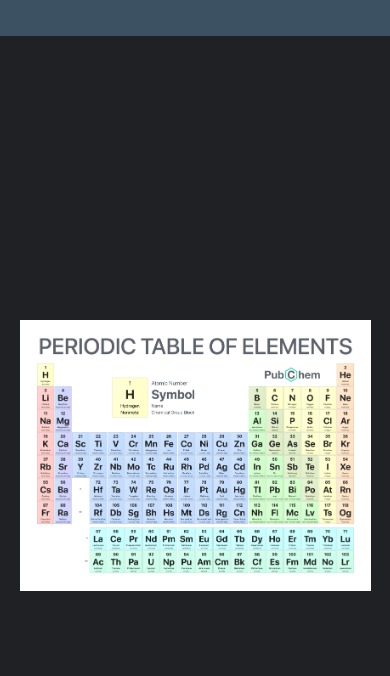
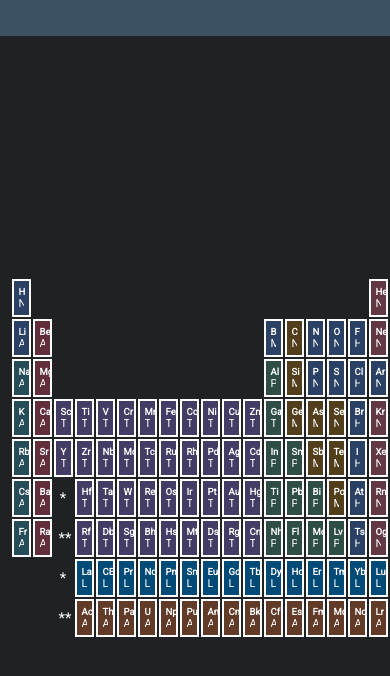
Before and after one commit to Aamin88/periodic-table, a plain HTML site: page index.html in a window 390 px wide. Shown: the part 114-790 px from the top of the page. Drawn offline with Linux system fonts and the light colour scheme.

Commit message:
conflit: resolving differences in read me file

```diff
--- a/index.html
+++ b/index.html
@@ -21,6 +21,7 @@
             />
           </figure>
         </div>
+        <div class="content">
           <div class="info">
             <div class="element">
               <span class="number">1</span>
@@ -68,7 +69,6 @@
               </td>
               <!-- end of row 1-->
             </tr>
-
             <tr>
               <!-- start of row 2-->
               <td class="nonmetal">
@@ -131,7 +131,6 @@
               </td>
               <!-- end of row 2-->
             </tr>
-
             <tr>
               <!-- start of row 3-->
               <td class="alkali-metal">
@@ -194,7 +193,6 @@
               </td>
               <!-- end of row 3 -->
             </tr>
-
             <tr>
               <!-- start of row 4-->
               <td class="alkali-metal">
@@ -307,7 +305,6 @@
               </td>
               <!-- end of row 4-->
             </tr>
-
             <tr>
               <!-- start of row 5 -->
               <td class="alkali-metal">
@@ -420,7 +417,6 @@
               </td>
               <!-- end of row 5-->
             </tr>
-
             <tr>
               <!-- start of row 6 -->
               <td class="alkali-metal">
@@ -528,7 +524,6 @@
               </td>
               <!-- end of row 6-->
             </tr>
-
             <tr>
               <!-- start of row 7-->
               <td class="alkali-metal">
@@ -636,7 +631,6 @@
               </td>
               <!-- end of row 7-->
             </tr>
-
             <tr id="row-8">
               <!-- start of row 8-->
               <td></td>
@@ -734,7 +728,6 @@
               </td>
               <!-- end of row 8-->
             </tr>
-
             <tr>
               <!-- start of row 9-->
               <td></td>
@@ -832,9 +825,9 @@
               </td>
               <!-- end of row 9-->
             </tr>
-
             <!--  -->
           </table>
+        </div>
       </main>
     </div>
   </body>
--- a/styles.css
+++ b/styles.css
@@ -51,10 +51,16 @@ img {
   width: 100%;
   height: auto;
 }
+/* here the table is */
+.content {
+  position: relative;
+  width: 100%;
+  display: flex;
+  align-items: center;
+}
 
 /* styles for the element containing the table */
 main {
-  position: relative;
   width: 100%;
   min-height: 100vh;
   display: grid;
@@ -67,12 +73,13 @@ table {
   margin: 80px 0px;
   width: 90%;
   overflow: hidden;
+  margin: 0 auto;
 }
 
 table td {
   font-size: 15px;
-  max-width: 60px;
-  max-height: 50px;
+  max-width: 1rem;
+  max-height: 1rem;
   padding: 0.2rem;
   text-align: center;
   overflow: hidden;
@@ -106,9 +113,9 @@ td .chemical-group {
 .info {
   display: flex;
   position: absolute;
-  top: 90px;
+  top: 20px;
   left: 300px;
-  border: 1px solid rebeccapurple;
+
   padding: 10px 15px;
   border-radius: 5px;
   color: #fff;
@@ -208,21 +215,30 @@ td .chemical-group {
 
 /* when the screen is 900px or less */
 /* remove the table and display the image */
-@media screen and (max-width: 900px) {
+
+@media screen and (max-width: 980px) {
   header {
     font-size: 14px;
   }
 
-  table {
-    display: none;
+  main {
+    padding: 0.5em;
   }
 
   .info {
     display: none;
   }
 
+  td .symbol {
+    font-size: 0.5rem;
+  }
+
+  td .atomic-number {
+    display: none;
+  }
+
   .photo {
-    display: block;
+    /* display: block; */
   }
 }
 
@@ -233,23 +249,28 @@ td .chemical-group {
     width: 100%;
   }
 
+  .info {
+    left: 180px;
+    top: 0px;
+  }
+
   td .name {
     display: none;
-  }
-
-  .info {
-    padding: 3px;
-    font-size: 15px;
   }
 }
 
 /* when the screen is 1300px or less */
 /* remove the table data with class chemical-group */
-@media screen and (max-width: 1300px) {
+@media screen and (min-width: 1300px) {
   td {
     width: 50px;
     height: 50px;
   }
+
+  .info {
+    left: 500px;
+  }
+
   td .chemical-group {
     display: none;
   }
```
Also changed, not shown: 1 other file. Lines whose indentation alone changed are shown as unchanged.
